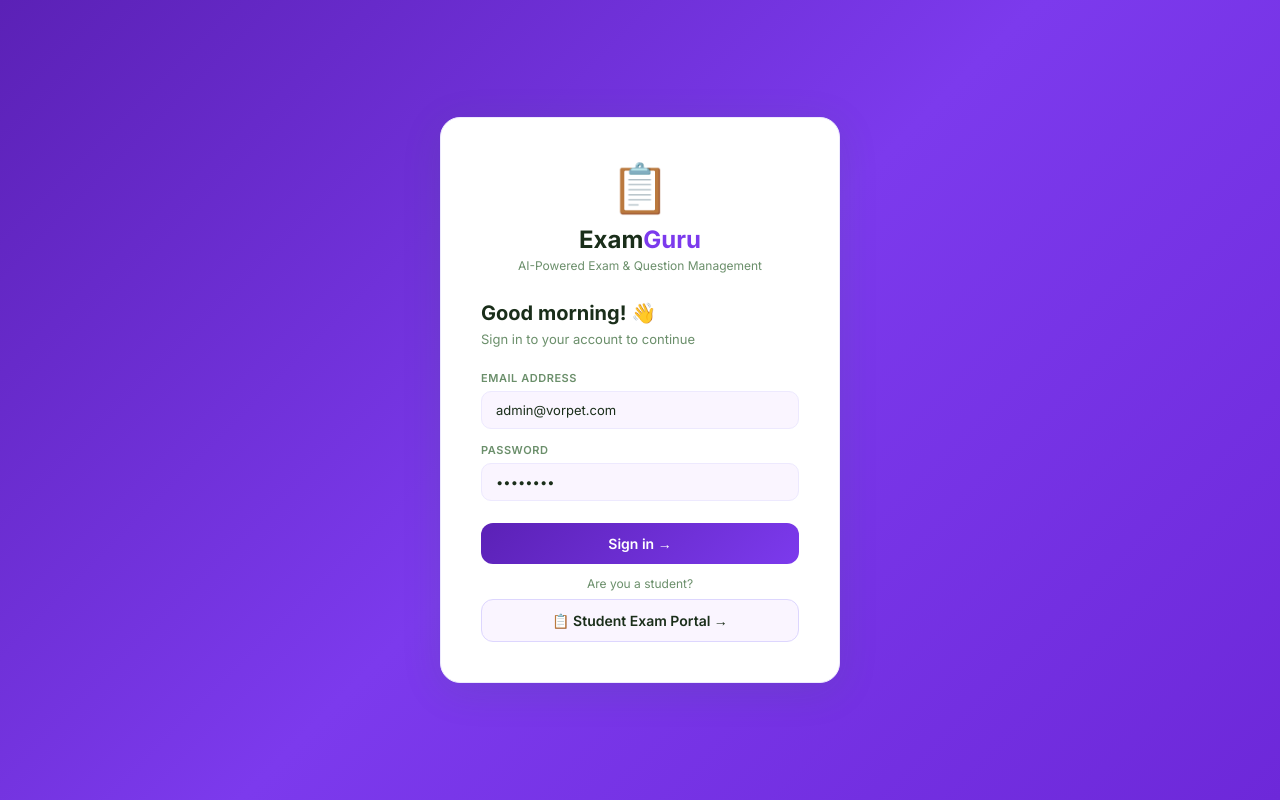
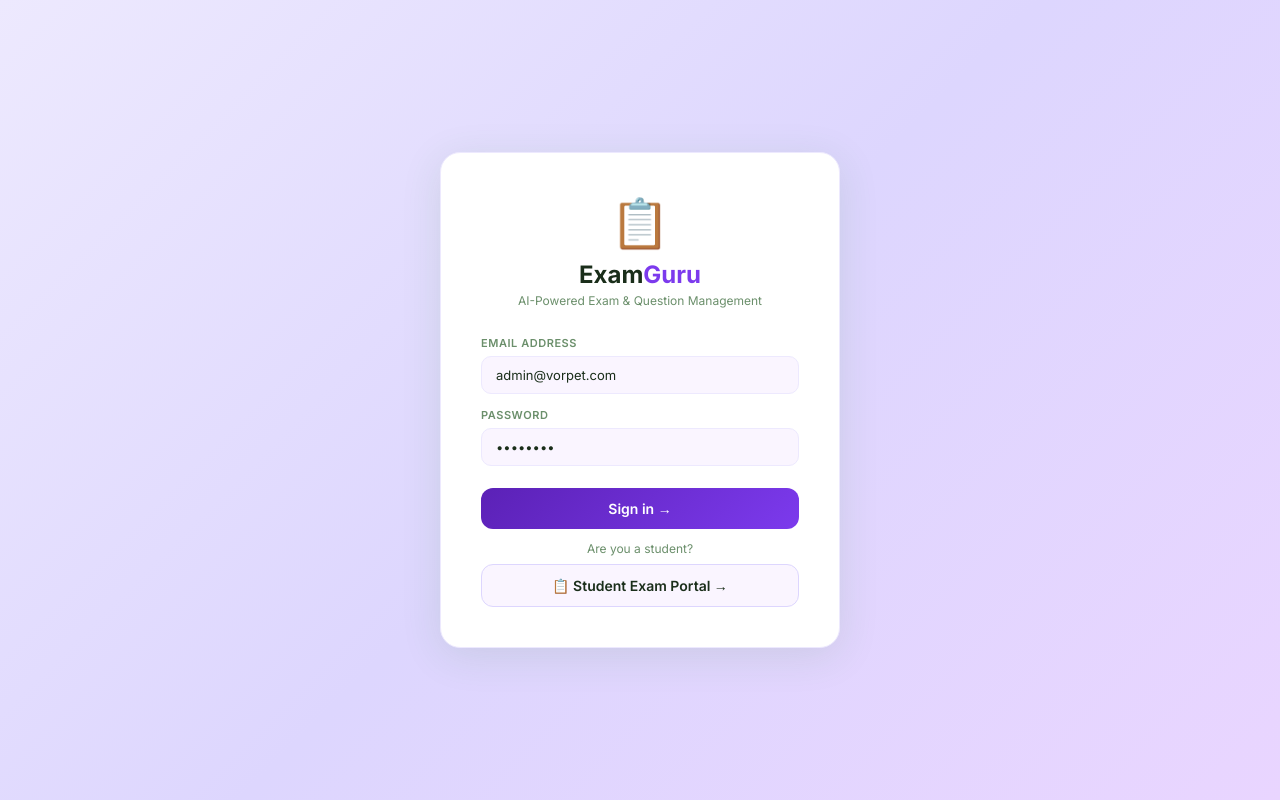
Before and after one commit to kuntald1/examguru, a React (Vite) app in the folder vorpet_frontend/: page / in a window 1280 px wide. Built offline with nearby package versions, Linux system fonts and the light colour scheme.

Commit message:
Lighter login background, remove greeting text

```diff
--- a/vorpet_frontend/src/App.jsx
+++ b/vorpet_frontend/src/App.jsx
@@ -129,7 +129,7 @@ const CSS = `
   .pdf-name { font-size: 13px; font-weight: 700; margin-bottom: 3px; color: var(--text); }
   .pdf-meta { font-size: 11px; color: var(--muted); }
 
-  .login-wrap { min-height: 100vh; display: flex; align-items: center; justify-content: center; background: linear-gradient(135deg, #5b21b6 0%, #7c3aed 50%, #6d28d9 100%); }
+  .login-wrap { min-height: 100vh; display: flex; align-items: center; justify-content: center; background: linear-gradient(135deg, #ede9fe 0%, #ddd6fe 50%, #e9d5ff 100%); }
   .login-card { background: #fff; border-radius: 20px; padding: 40px; width: 100%; max-width: 400px; box-shadow: 0 8px 40px rgba(46,125,50,0.12); border: 1px solid var(--border); }
   .login-logo { text-align: center; margin-bottom: 28px; }
   .login-logo-mark { font-size: 24px; font-weight: 700; color: var(--text); }
@@ -268,9 +268,7 @@ function LoginPage({ go, updateState }) {
           <div className="login-logo-mark">Exam<span style={{ color: "#7c3aed" }}>Guru</span></div>
           <div className="login-logo-sub">AI-Powered Exam & Question Management</div>
         </div>
-        <div className="login-title">Good morning! 👋</div>
-        <div className="login-sub">Sign in to your account to continue</div>
-        {error && <div className="alert alert-error">⚠ {error}</div>}
+                {error && <div className="alert alert-error">⚠ {error}</div>}
         <div className="form-group">
           <label>Email address</label>
           <input type="email" value={email} onChange={e => setEmail(e.target.value)} onKeyDown={e => e.key === "Enter" && login()} />
```
